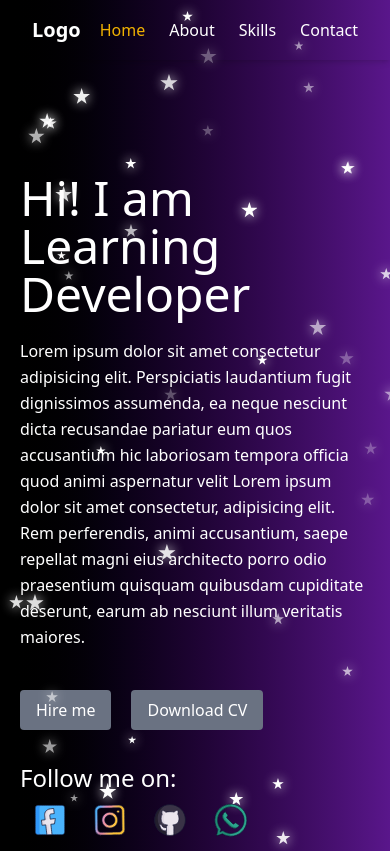
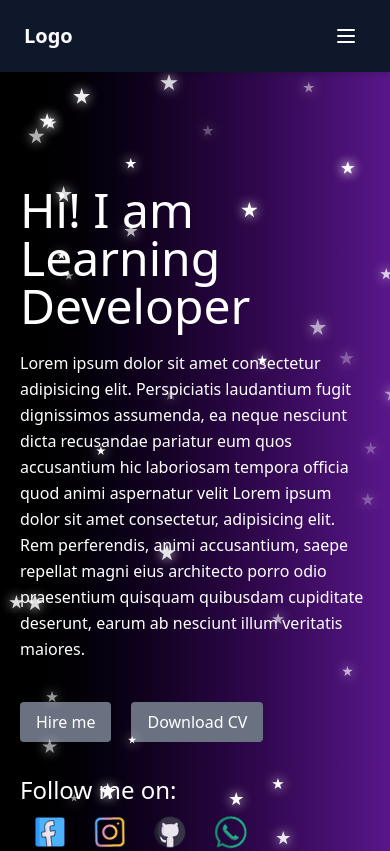
Before and after one commit to Alans123456/my_portfolio, a React (Vite) app: page /home in a window 390 px wide. Shown: the top 851 px of the page. Built offline with nearby package versions, Linux system fonts and the light colour scheme.

Commit message:
update new

```diff
--- a/package.json
+++ b/package.json
@@ -13,6 +13,7 @@
     "@tailwindcss/vite": "^4.1.4",
     "framer-motion": "^12.7.4",
     "lottie-react": "^2.4.1",
+    "lucide-react": "^0.503.0",
     "react": "^19.0.0",
     "react-dom": "^19.0.0",
     "react-router-dom": "^7.5.1",
--- a/src/Component/Nav.jsx
+++ b/src/Component/Nav.jsx
@@ -1,27 +1,70 @@
-import { NavLink } from "react-router-dom"; // Correct import
-import React from "react";
+import { NavLink } from "react-router-dom";
+import React, { useState } from "react";
+import { Menu, X } from "lucide-react";
 
-export default function Nav(props) {
-  function linkClasses({ isActive }) {
-    return isActive ? "text-yellow-500" : "";
-  }
+export default function ResponsiveNav({ navItems }) {
+  const [open, setOpen] = useState(false);
+
+  // tailwind helper for active link colour
+  const linkClasses = ({ isActive }) =>
+    `block px-2 py-1 capitalize hover:text-purple-300 ${
+      isActive ? "text-yellow-500" : ""
+    }`;
+
   return (
-    <nav className="w-full px-8 py-4 text-white shadow-md flex justify-between items-center">
+    <nav className="w-full px-6 py-4 bg-slate-900 text-white shadow-md flex items-center justify-between relative">
+      {/* logo */}
       <h1 className="text-xl font-bold">Logo</h1>
 
-      <ul className="flex gap-6">
-        {props.navItems.map((item, index) => (
-          <NavLink to={`/${item.toLowerCase()}`} className={linkClasses}>
-            {" "}
-            {/* Dynamically create the path */}
-            <li className="hover:text-purple-300 cursor-pointer">{item}</li>
-          </NavLink>
+      {/* desktop links */}
+      <ul className="hidden md:flex gap-6">
+        {navItems.map((item) => (
+          <li key={item}>
+            <NavLink to={`/${item.toLowerCase()}`} className={linkClasses}>
+              {item}
+            </NavLink>
+          </li>
         ))}
       </ul>
 
-      {/* <button className="bg-purple-500 hover:bg-purple-600 text-white px-4 py-2 rounded">
-        Login
-      </button> */}
+      {/* mobile toggle */}
+      <button
+        onClick={() => setOpen(!open)}
+        className="md:hidden p-2 rounded hover:bg-slate-800 focus:outline-none z-10" // lower z‑index than menu
+        aria-label="Toggle navigation menu"
+      >
+        {open ? <X size={24} /> : <Menu size={24} />}
+      </button>
+
+      {/* mobile dropdown */}
+      {open && (
+        <ul className="absolute top-16 left-0 w-full bg-slate-900 flex flex-col gap-2 px-6 py-4 md:hidden shadow-lg z-50 relative animate-slide-down">
+          {navItems.map((item) => (
+            <li key={item}>
+              <NavLink
+                to={`/${item.toLowerCase()}`}
+                className={linkClasses}
+                onClick={() => setOpen(false)} // close menu after click
+              >
+                {item}
+              </NavLink>
+            </li>
+          ))}
+        </ul>
+      )}
     </nav>
   );
 }
+
+/* ---------------------------------------------------------
+Add this Tailwind animation utility once in your globals (e.g., index.css):
+
+@layer utilities {
+  .animate-slide-down {
+    @apply transition-all duration-300 ease-out transform-gpu translate-y-[-10%] opacity-0;
+  }
+  .animate-slide-down.active {
+    @apply translate-y-0 opacity-100;
+  }
+}
+---------------------------------------------------------- */
```
Also changed, not shown: 1 other file (tests, documents, lock files or other folders).
